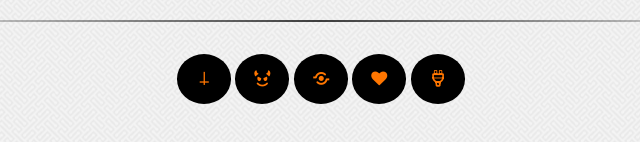
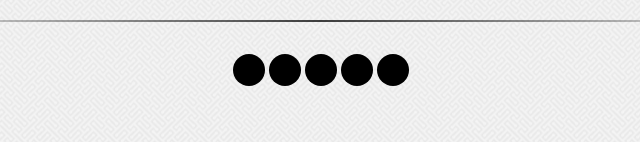
Before and after one commit to Bekka666/exercise-2-scss, a plain HTML site: page index.html in a window 1280 px wide. Shown: the part 254-396 px from the top of the page, without its empty margins (319-959 px from the left). Drawn offline with nearby package versions, Linux system fonts and the light colour scheme.

Commit message:
feat(remove): remove my-font css file from index

```diff
--- a/index.html
+++ b/index.html
@@ -5,7 +5,6 @@
 	<meta charset="utf-8">
 	<title>Responsive Setup</title>
 	<link href="css/style.css" rel="stylesheet">
-	<link href="css/my-font.css" rel="stylesheet">
 	<meta name="handheldfriendly" content="true">
 	<meta name="mobileoptimized" content="240">
 	<meta name="viewport" content="width=device-width,initial-scale=1">
```
